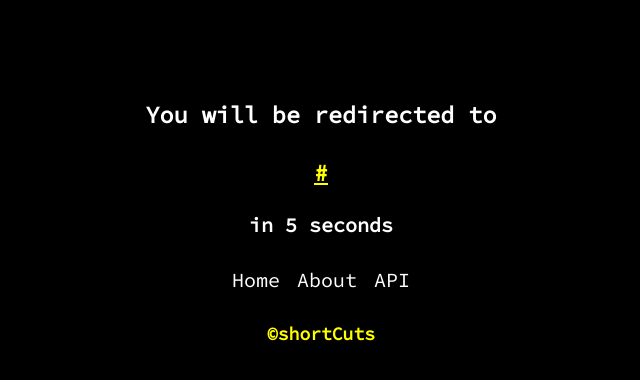
After one commit to shivanshguleria/shortCuts, a FastAPI app: template templates/preview.html in a window 1280 px wide. The commit adds this page. Shown: the top 380 px of the page, without its empty margins (319-959 px from the left). Run offline with FastAPI, Linux system fonts and the light colour scheme; the template is opened without the code that fills it: most values are stand-ins (such as "Sample title", 1, 10 or a date in 2020); some libraries are stand-ins or nearby versions.

Commit message:
0.0.7-5 -Created preview function

```diff
--- a/app/main.py
+++ b/app/main.py
@@ -39,6 +39,7 @@ templates = Jinja2Templates(directory="templates")
 class Link(BaseModel):
     link: str
     customLnk: Optional[str] = None
+    is_preview: Optional[bool] = None
 
 @app.get('/', response_class=HTMLResponse)
 def root(request: Request):
@@ -49,8 +50,8 @@ def root(request: Request):
 def about(request: Request):
     return templates.TemplateResponse("about.html", {"request": request})
 
-@app.get('/{id}')
-def get_link(id: str):
+@app.get('/{id}', response_class=HTMLResponse)
+def get_link(id: str, request: Request):
     while True:
         try:
             conn = psycopg2.connect(
@@ -62,7 +63,7 @@ def get_link(id: str):
                 cursor_factory=RealDictCursor
             )
             cursor =  conn.cursor()
-            cursor.execute("CREATE TABLE IF NOT EXISTS link_prod (id serial NOT NULL, link varchar NOT NULL, short_link varchar PRIMARY KEY NOT NULL,count int NOT NULL DEFAULT 0, created_at timestamp with time zone NOT NULL DEFAULT now())")
+            cursor.execute("CREATE TABLE IF NOT EXISTS link_prod (id serial NOT NULL, link varchar NOT NULL, short_link varchar PRIMARY KEY NOT NULL,count int NOT NULL DEFAULT 0, created_at timestamp with time zone NOT NULL DEFAULT now(), is_preview BOOL DEFAULT false)")
             print("🗄️  🚀🚀")
             break
         except Exception as err:
@@ -70,7 +71,7 @@ def get_link(id: str):
             time.sleep(2)
     cursor.execute("""UPDATE link_prod SET count = count + 1 WHERE short_link = (%s)""", [id] )
     conn.commit()
-    cursor.execute("""SELECT link FROM link_prod WHERE short_link = (%s);""",[id])
+    cursor.execute("""SELECT link, is_preview FROM link_prod WHERE short_link = (%s);""",[id])
     post = cursor.fetchone()
     conn.close()
     if post == None:
@@ -79,8 +80,36 @@ def get_link(id: str):
     link = post['link'] # type: ignore
     if(link[0:5] != 'https'):
         link = "https://" + link + "/"
+    if post['is_preview']: # type: ignore
+        return templates.TemplateResponse("preview.html", {"request": request, "link": link})
     return RedirectResponse(link)
     #return {"hello": "world"}
+
+@app.post('/link/preview')
+def add_caution_link(req: Link):
+    while True:
+        try:
+            conn = psycopg2.connect(
+                database = database,
+                user = username,
+                password = password,
+                host = hostname,
+                port = port,
+                cursor_factory=RealDictCursor
+            )
+            #conn = psycopg2.connect(URI, cursor_factory=RealDictCursor)
+            cursor =  conn.cursor()
+            cursor.execute("CREATE TABLE IF NOT EXISTS link_prod (id serial NOT NULL, link varchar NOT NULL, short_link varchar PRIMARY KEY NOT NULL,count int NOT NULL DEFAULT 0, created_at timestamp with time zone NOT NULL DEFAULT now(), is_preview BOOL DEFAULT false)")
+            print("🗄️  🚀🚀")
+            break
+        except KeyboardInterrupt or Exception as err:
+            print(err)
+            time.sleep(2)
+    cursor.execute("INSERT INTO link_prod (link, short_link, is_preview) VALUES (%s, %s, %s) RETURNING *", (req.link, genrate_random_string(), True))
+    post = cursor.fetchall()
+    conn.commit()
+    conn.close()
+    return {"message": post}
 
 
 @app.post('/link')
@@ -97,7 +126,7 @@ def add_link(req: Link):
             )
             #conn = psycopg2.connect(URI, cursor_factory=RealDictCursor)
             cursor =  conn.cursor()
-            cursor.execute("CREATE TABLE IF NOT EXISTS link_prod (id serial NOT NULL, link varchar NOT NULL, short_link varchar PRIMARY KEY NOT NULL,count int NOT NULL DEFAULT 0, created_at timestamp with time zone NOT NULL DEFAULT now())")
+            cursor.execute("CREATE TABLE IF NOT EXISTS link_prod (id serial NOT NULL, link varchar NOT NULL, short_link varchar PRIMARY KEY NOT NULL,count int NOT NULL DEFAULT 0, created_at timestamp with time zone NOT NULL DEFAULT now(), is_preview BOOL DEFAULT false)")
             print("🗄️  🚀🚀")
             break
         except KeyboardInterrupt or Exception as err:
--- a/src/index.js
+++ b/src/index.js
@@ -21,7 +21,7 @@ passSubmit.addEventListener("click",async function() {
     } else {
       overlay.style.display = 'block';
       popup.style.display = 'block';
-      await fetch("/link", {
+      await fetch("/link/preview", {
       method: "POST",
       body: JSON.stringify({
         link: inputValue
--- a/templates/index.html
+++ b/templates/index.html
@@ -33,7 +33,6 @@
         <div id = "bottom-nav">
             <a href="/About">About</a>
             <a href="/documentation">API</a>
-            <a href="#">User</a>
             <p id="copyright">&copy;shortCuts</p>
         </div>
         <div id="wrapper">
--- /dev/null
+++ b/templates/preview.html
@@ -0,0 +1,105 @@
+<!DOCTYPE html>
+<html lang="en">
+<head>
+    <meta charset="UTF-8">
+    <meta http-equiv="X-UA-Compatible" content="IE=edge">
+    <meta name="viewport" content="width=device-width, initial-scale=1.0">
+    <link rel="icon" href="https://files.shivanshguleria.ml/src/img/logo.svg" type="image/x-icon">
+    <link rel="preconnect" href="https://fonts.googleapis.com">
+    <link rel="preconnect" href="https://fonts.gstatic.com" crossorigin>
+    <link href="https://fonts.googleapis.com/css2?family=Source+Code+Pro&display=swap" rel="stylesheet">
+    <link rel="stylesheet" href="https://fonts.googleapis.com/css2?family=Material+Symbols+Outlined:opsz,wght,FILL,GRAD@24,400,0,0" />
+    <link rel="stylesheet" href="https://fonts.googleapis.com/css2?family=Material+Symbols+Outlined:opsz,wght,FILL,GRAD@24,400,0,0" />
+    <meta http-equiv="refresh" content="5;url={{link}}" />
+    <meta name="google-site-verification" content="psa1G6AQDoHUl2fSMsdhVpePPUGmvZQ-UFOyN5hkYc0" />
+    <title>Preview | shortCuts</title>
+</head>
+<style>
+    * {
+        margin: 0;
+        padding: 0;
+        --background-color: black;
+        --color: white;
+        --color-hover: rgb(188, 188, 188);
+        --color-yellow: yellow;
+        --color-yellow-hover: rgb(188, 188, 0);
+    }
+
+    ::selection{
+        background-color: var(--color-yellow-hover);
+        color: var(--background-color);
+    }
+
+    body {
+        background-color: var(--background-color);
+        color: var(--color);
+        font-size: 20px;
+        font-family: 'Source Code Pro', monospace;
+    }
+
+    #main {
+    /*border: 1px blue solid;*/
+    display: flex;
+    flex-flow: column wrap;
+    width: 100%;
+    justify-content: center;
+    align-items: center;
+    align-content: center;
+    text-align: center;
+    margin-top: 100px;
+    gap: 30px;
+}
+
+
+#bottom-nav {
+    /*border: 1px solid white;*/
+    display: flex;
+    flex: row wrap;
+    justify-content: center;
+    align-items: center;
+    align-content: center;
+    gap: 17px ;
+    margin: 0;
+
+
+    font-size: 20px;
+    cursor: none;
+}
+
+#copyright {
+    font-size: 18px;
+    font-weight: 900;
+    color: var(--color-yellow);
+}
+a {
+    color: var(--color-yellow);
+}
+a:hover {
+    color: var(--color-yellow-hover);
+}
+#bottom-nav > a {
+    color: white;
+    text-decoration: none;
+}
+
+#bottom-nav > a:hover {
+    color: var(--color-hover);
+}
+
+</style>
+<body>
+    <div id="main">
+        <div id="main-1">
+            <h3>You will be redirected to <br><br><a href="{{link}}" target="_blank" rel="noopener noreferrer">{{link}}</a></h3>
+            <br>
+            <h4>in 5 seconds</h4>
+        </div>
+        <div id = "bottom-nav">
+            <a href="/">Home</a>
+            <a href="/About">About</a>
+            <a href="/documentation">API</a>
+        </div>
+        <p id="copyright">&copy;shortCuts</p>
+    </div>
+</body>
+</html>
```
Also changed, not shown: src/index1.css (+5 -3 lines).
